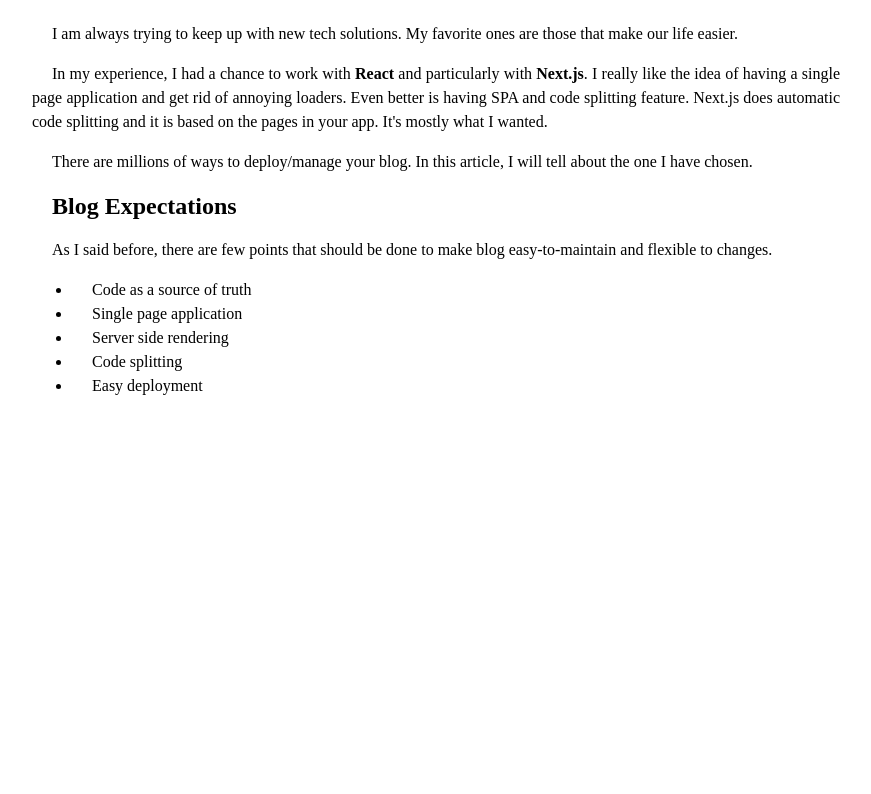
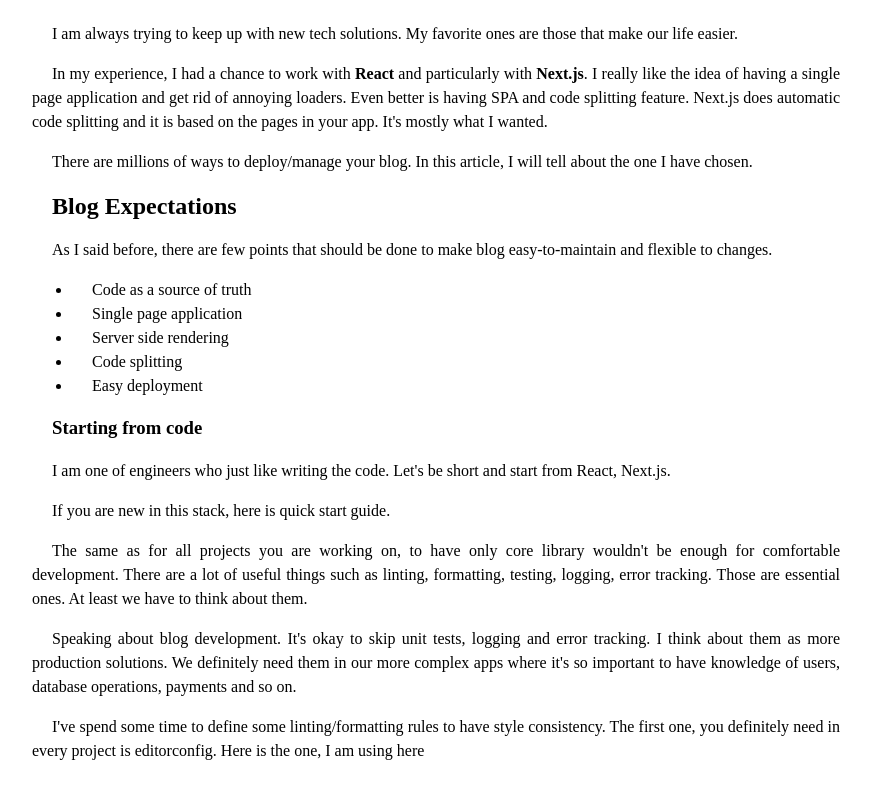
Before and after one commit to vitaliimelnychuk/blog, a Next.js app: page /articles/2019-12-22-deploy-your-blog in a window 1280 px wide. Shown: the part 361-1155 px from the top of the page, without its empty margins (204-1075 px from the left). Before the commit the page ends 800 px from the top, so only its background shows below. Built offline with nearby package versions, Linux system fonts and the light colour scheme.

Commit message:
add draft of starting from code part

```diff
--- a/pages/articles/2019-12-22-deploy-your-blog.tsx
+++ b/pages/articles/2019-12-22-deploy-your-blog.tsx
@@ -32,6 +32,27 @@ export default () => (
           <li>Code splitting</li>
           <li>Easy deployment</li>
         </ul>
+        <h3>Starting from code</h3>
+        <p>
+          I am one of engineers who just like writing the code.
+          Let's be short and start from React, Next.js.
+        </p>
+        <p>
+          If you are new in this stack, here is <a href="https://github.com/zeit/next.js/#quick-start" target="blank">quick start guide</a>.
+        </p>
+        <p>
+          The same as for all projects you are working on, to have only core library wouldn't be enough for comfortable development.
+          There are a lot of useful things such as linting, formatting, testing, logging, error tracking. Those are essential ones. At least we have to think about them.
+        </p>
+        <p>
+          Speaking about blog development. It's okay to skip unit tests, logging and error tracking.
+          I think about them as more production solutions.
+          We definitely need them in our more complex apps where it's so important to have knowledge of users, database operations, payments and so on.
+        </p>
+        <p>
+          I've spend some time to define some linting/formatting rules to have style consistency.
+          The first one, you definitely need in every project is <a href="https://editorconfig.org/"> editorconfig</a>. Here is the one, I am using here
+        </p>
       </div>
 
     </ArticlePage>
```
